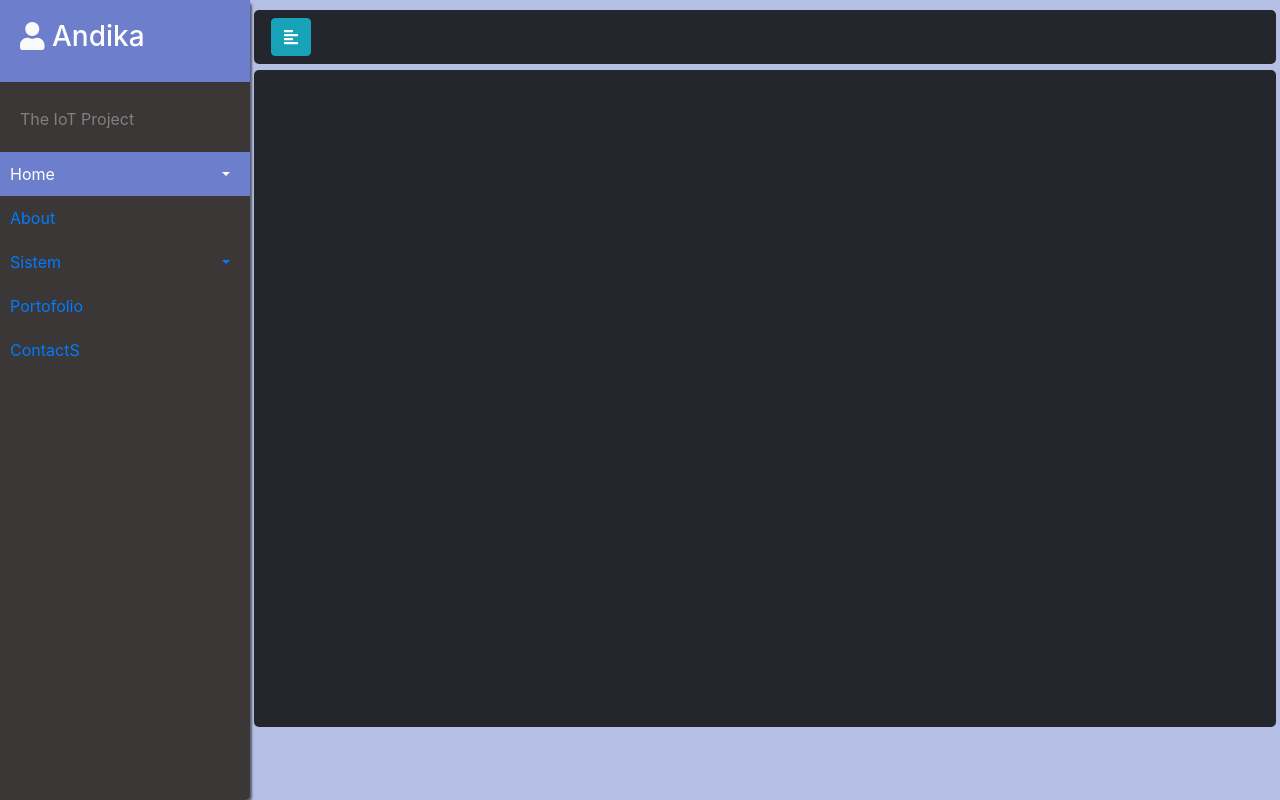
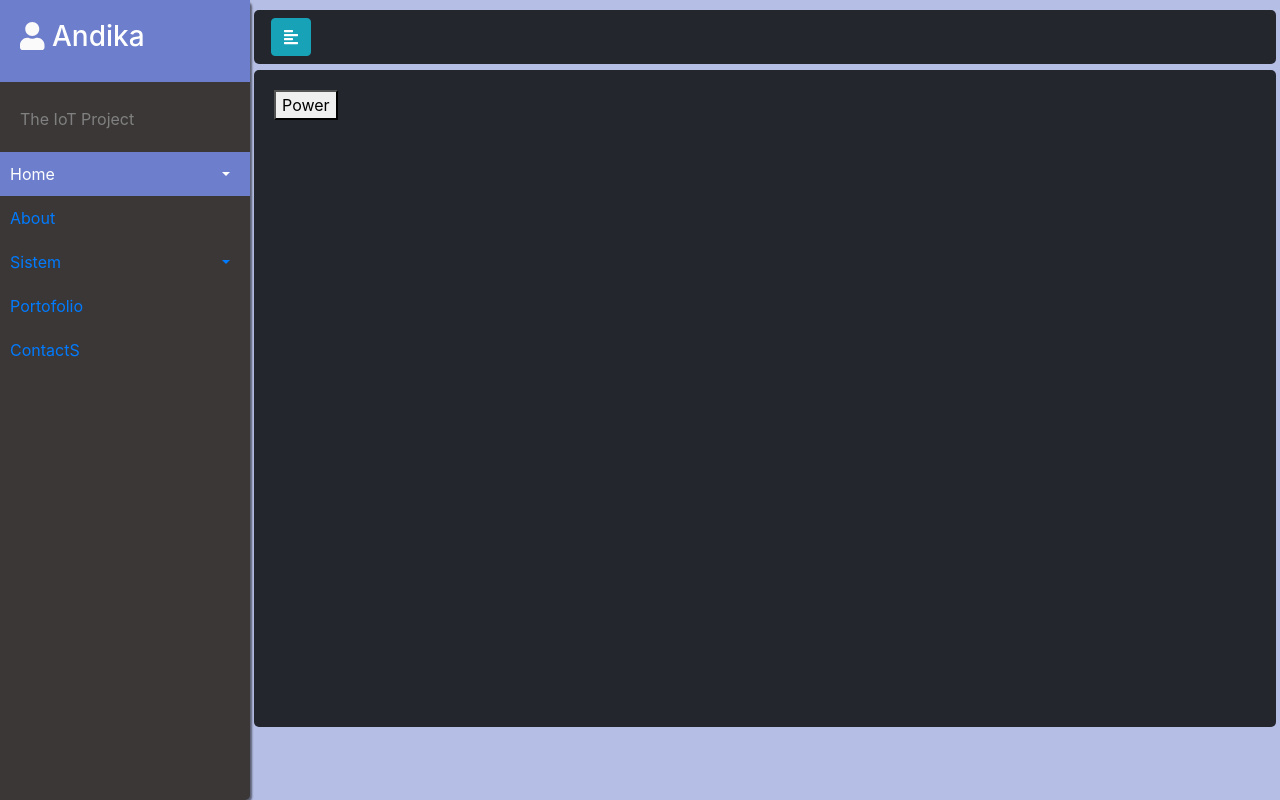
Before and after one commit to Fic21/tabgdika, a PHP site: page /index.php?page=Portfolio in a window 1280 px wide. Run offline with PHP 8.4, Linux system fonts and the light colour scheme; some libraries are stand-ins or nearby versions.

Commit message:
Update Portfolio.php

```diff
--- a/halaman/Portfolio.php
+++ b/halaman/Portfolio.php
@@ -1,3 +1,7 @@
 <div class="halaman">
-
+	<div class="bPower">
+		<button>Power</button>
+		<span></span>
+		<span></span>
+	</div>
 </div>
```
